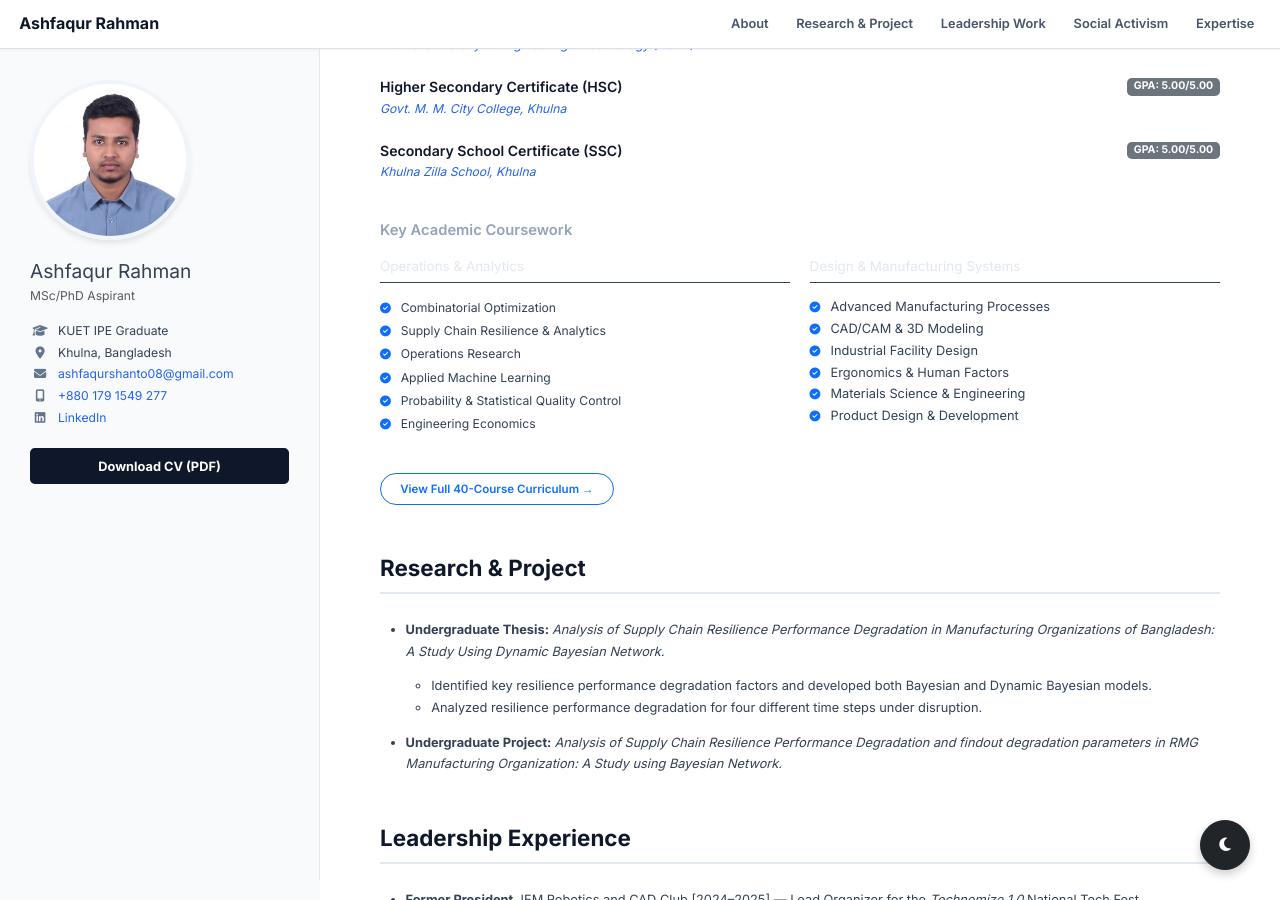
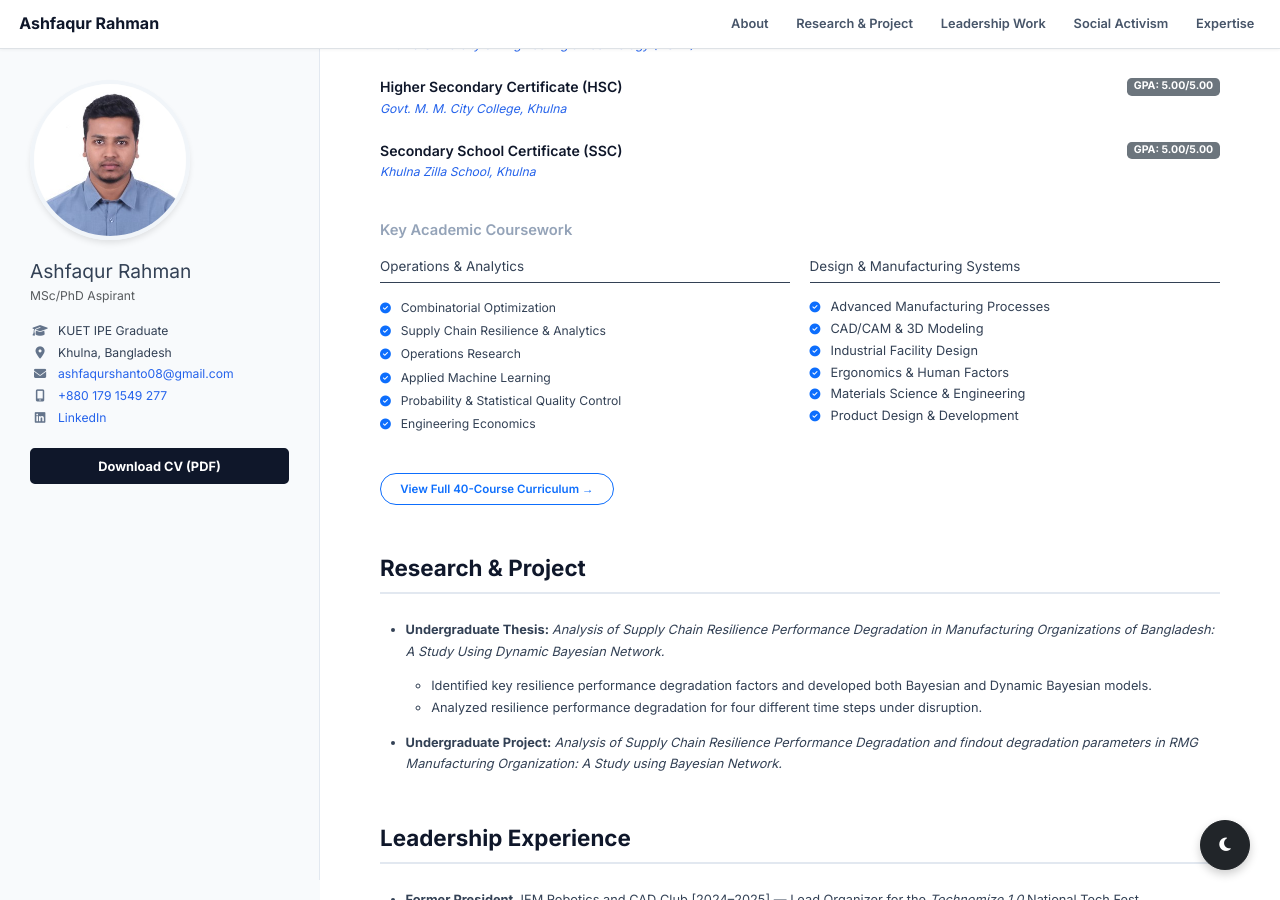
Before and after one commit to AshfaqurRahman99/AshfaqurRahman99.github.io, a Jekyll site: the page index.html, which Jekyll copies as it is, in a window 1280 px wide and 900 px high, scrolled down 322 px. Built offline with Jekyll 4.4.1, drawn with Linux system fonts in a browser that asks for light colours; a style sheet for code colours, icons or effects is not loaded.

Commit message:
Update index.html

```diff
--- a/index.html
+++ b/index.html
@@ -754,7 +754,8 @@
                         <div class="row g-4 mb-4">
                             <!-- Column 1: Operations & Analytics -->
                             <div class="col-md-6">
-                                <h5 class="mb-3" style="font-size: 1.05rem; color: #e2e8f0; border-bottom: 1px solid #334155; padding-bottom: 8px;">
+                                <!-- color: #e2e8f0; -->
+                                <h5 class="mb-3" style="font-size: 1.05rem; border-bottom: 1px solid #334155; padding-bottom: 8px;">
                                     Operations & Analytics
                                 </h5>
                                 <ul class="list-unstyled" style="line-height: 1.9; font-size: 0.95rem;">
@@ -769,7 +770,7 @@
 
                             <!-- Column 2: Design & Manufacturing -->
                             <div class="col-md-6">
-                                <h5 class="mb-3" style="font-size: 1.05rem; color: #e2e8f0; border-bottom: 1px solid #334155; padding-bottom: 8px;">
+                                <h5 class="mb-3" style="font-size: 1.05rem; border-bottom: 1px solid #334155; padding-bottom: 8px;">
                                     Design & Manufacturing Systems
                                 </h5>
                                 <!-- "color: #cbd5e1; -->
```
